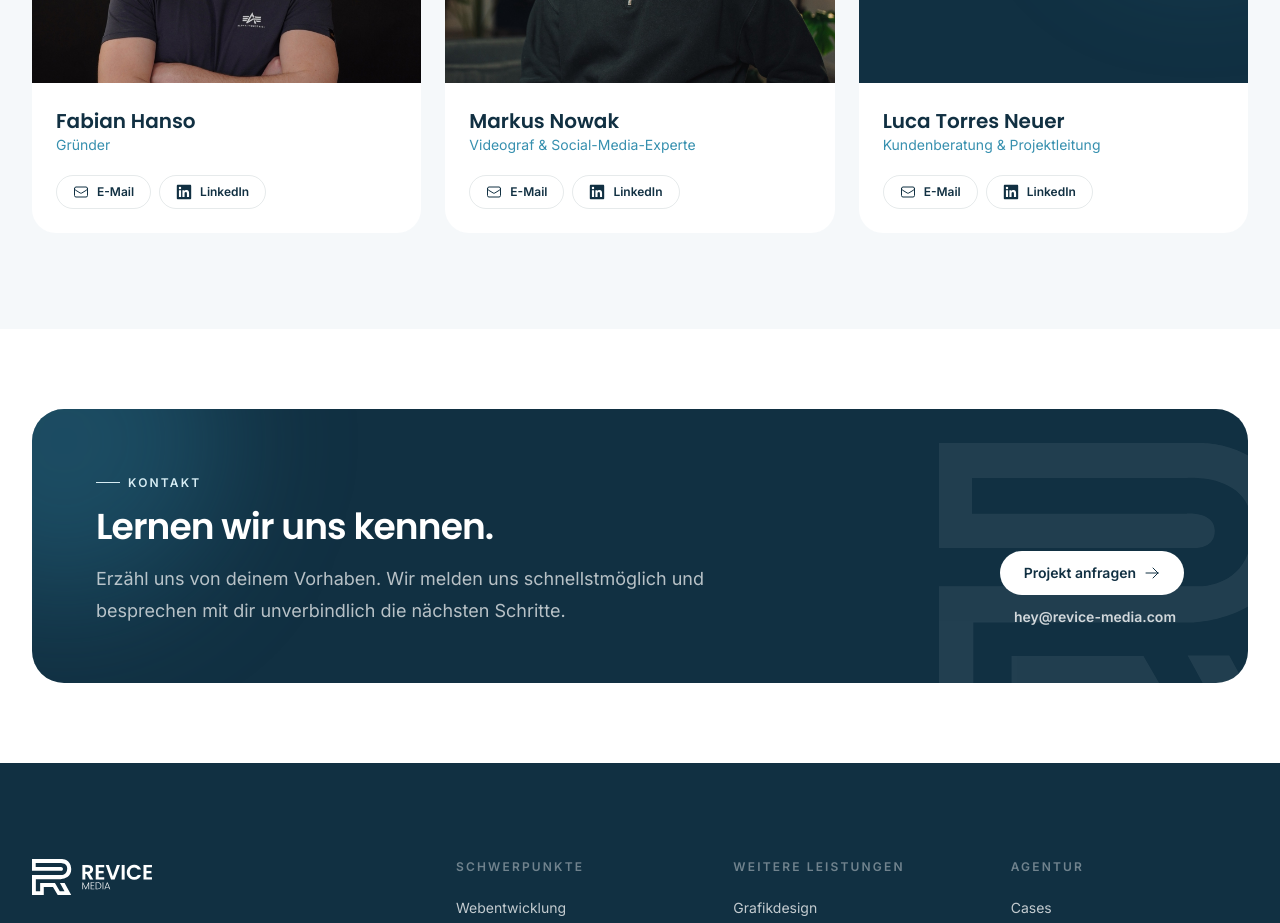
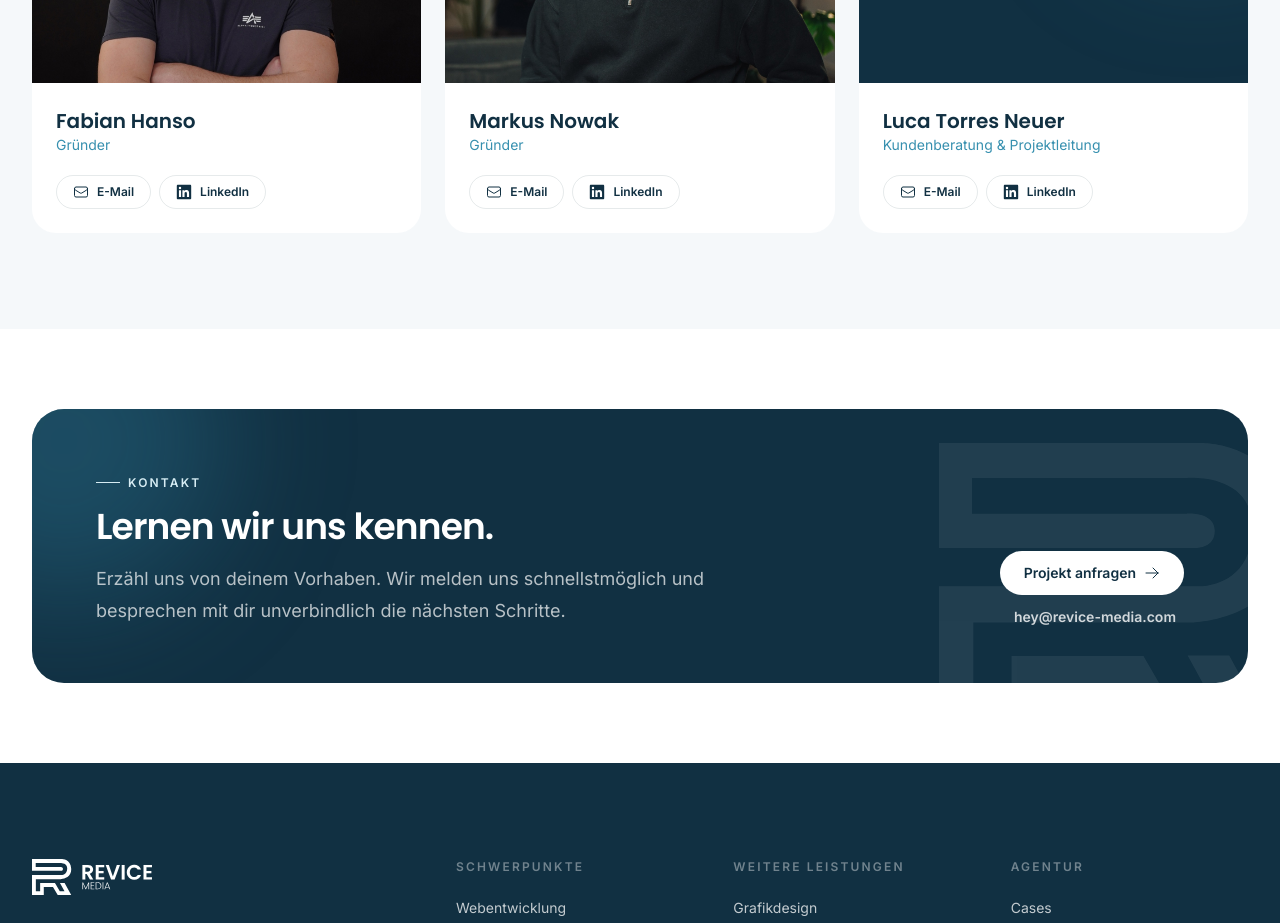
Before and after one commit to revicemedia/revicemediawebseite, a Next.js app: page /wir-sind-revice in a window 1280 px wide. Shown: the part 1920-2843 px from the top of the page. Built offline with nearby package versions, Linux system fonts and the light colour scheme; what tailwindcss-animated would draw is missing.

Commit message:
add Founder for Markus.

```diff
--- a/components/Team/TeamTest.jsx
+++ b/components/Team/TeamTest.jsx
@@ -13,7 +13,7 @@ const people = [
   },
   {
     name: "Markus Nowak",
-    title: "Videograf & Social-Media-Experte",
+    title: "Gründer",
     email: "hey@revice-media.com?body=Hallo%20Herr%20Nowak,",
     linkedin: "https://www.linkedin.com/in/markus-nowak-2b5681419",
     imageUrl: "/markus-nowak.jpg",
```
